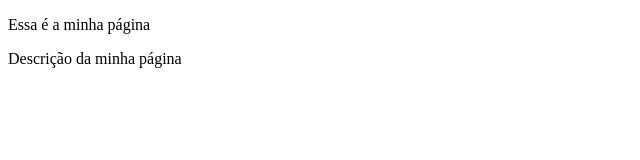
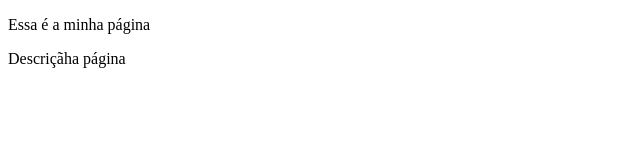
Before and after one commit to rsaggio/aula-git, a plain HTML site: page index.html in a window 1280 px wide. Shown: the full height of the page, 0-640 px from the left. Drawn offline with Linux system fonts and the light colour scheme.

Commit message:
editando texto

```diff
--- a/index.html
+++ b/index.html
@@ -8,6 +8,6 @@
 </head>
 <body>
     <p>Essa é a minha página</p>
-    <p>Descrição da minha página</p>
+    <p>Descriçãha página</p>
 </body>
 </html>
```
